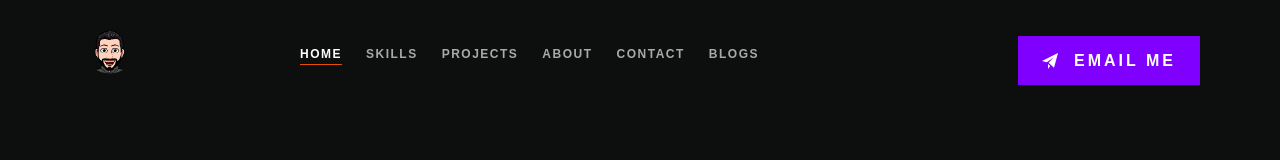
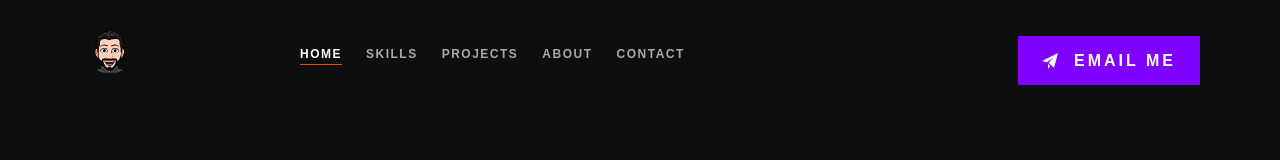
Before and after one commit to Pradeep22222/portfolio_final, a React (Create React App) app in the folder frontend/: page / in a window 1280 px wide. Shown: the top 160 px of the page. Built offline with nearby package versions, Linux system fonts and the light colour scheme; a web font is replaced by a local one.

Commit message:
blogs taken away of nav option

```diff
--- a/frontend/src/components/navbar/Navbar.js
+++ b/frontend/src/components/navbar/Navbar.js
@@ -126,20 +126,7 @@ export const Navbar = () => {
               contact
             </StyledNavLinks>
           </NavList>
-          <NavList>
-            <StyledNavLinks
-              to="playground"
-              smooth={true}
-              duration={0}
-              delay={0}
-              spy={true}
-              spyThrottle={0}
-              exact="true"
-              offset={-85.26}
-            >
-              Blogs
-            </StyledNavLinks>
-          </NavList>
+
         </NavMenuList>
         <StyledCTA
           href="mailto:pradeepdhital124@gmail.com"
```
